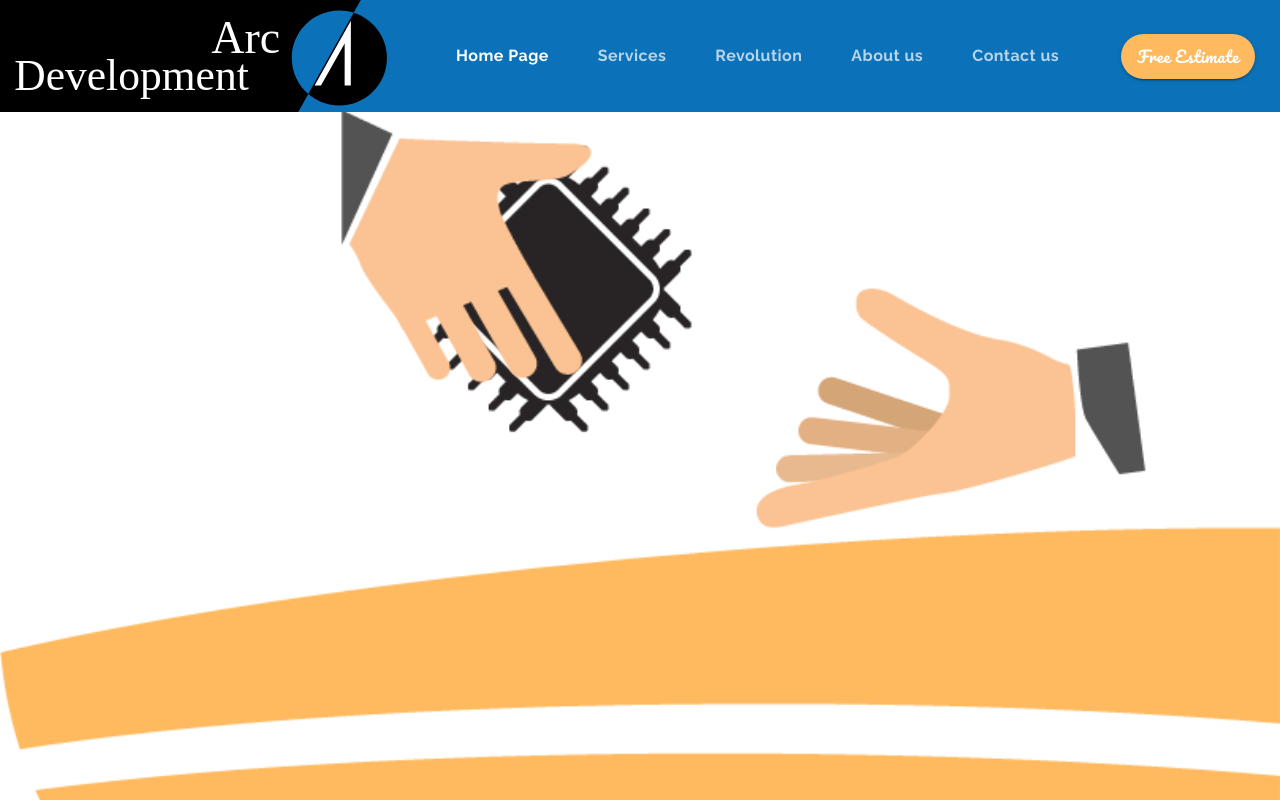
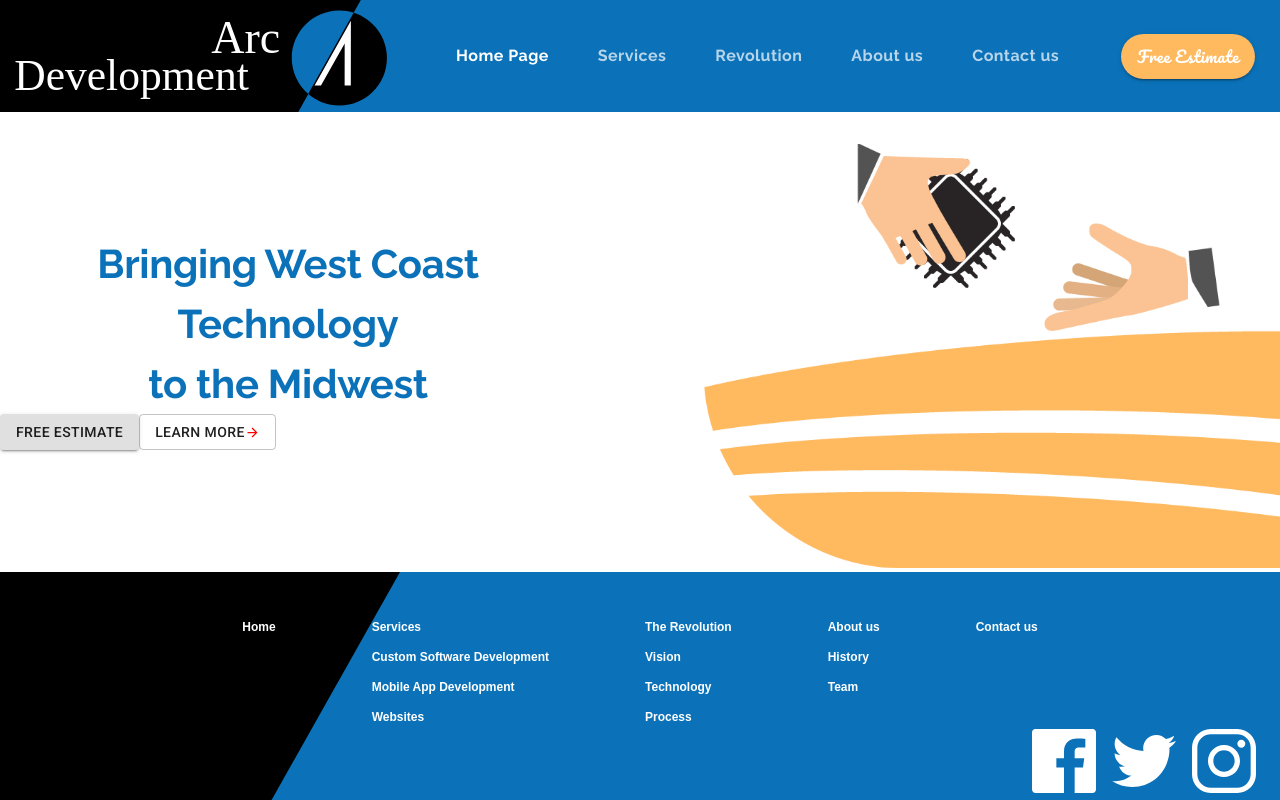
Before and after one commit to geogeorgiou/material-ui-crashcourse, a React (Create React App) app: page / in a window 1280 px wide. Shown: the top 800 px of the page. Built offline with nearby package versions, Linux system fonts and the light colour scheme.

Commit message:
ButtonArrow and alignments on LandingPage

```diff
--- a/src/components/LandingPage.js
+++ b/src/components/LandingPage.js
@@ -3,8 +3,19 @@
 import Lottie from 'react-lottie';
 import {makeStyles} from "@material-ui/styles";
 import animationData from '../animations/landinganimation/data';
+import Grid from "@material-ui/core/Grid";
+import Button from "@material-ui/core/Button";
+import ButtonArrow from "../components/ui/ButtonArrow";
+import Typography from "@material-ui/core/Typography";
 
 const useStyles = makeStyles(theme => ({
+
+    animation: {
+        maxWidth: "50em",
+        minWidth: "21em",
+        marginTop: "2em",
+        marginLeft: "10%"
+    }
 
 }));
 
@@ -19,7 +30,41 @@
 
 export default function LandingPage() {
 
+    const classes = useStyles();
+
     return (
-        <Lottie options={defaultOptions} height={"100%"} width={"100%"}/>
+        <Grid container direction="column">
+            <Grid item>
+                <Grid container justify="flex-end" alignItems="center" direction="row">
+
+                    {/*IMPORTANT use sm to share the same space until the given breakpoint (sm)*/}
+                    <Grid sm item>
+                        <Typography variant="h2" align="center">
+                            Bringing West Coast Technology
+                            <br/> to the Midwest
+                        </Typography>
+                        <Grid container>
+                            <Grid item>
+                                <Button variant="contained">Free Estimate</Button>
+                            </Grid>
+                            <Grid item>
+                                <Button variant="outlined">
+                                    Learn More
+                                    <ButtonArrow width={15} height={15} fill="red"/>
+                                </Button>
+                            </Grid>
+                        </Grid>
+                    </Grid>
+
+                    <Grid sm item className={classes.animation}>
+                        <Lottie options={defaultOptions} height={"100%"} width={"100%"}/>
+                    </Grid>
+
+                </Grid>
+
+            </Grid>
+
+        </Grid>
+        // <Lottie options={defaultOptions} height={"100%"} width={"100%"}/>
     )
 }
--- /dev/null
+++ b/src/components/ui/ButtonArrow.js
@@ -0,0 +1,16 @@
+import React from "react";
+
+export default function ButtonArrow(props) {
+  return (
+    <svg
+      className={props.class}
+      xmlns="http://www.w3.org/2000/svg"
+      width={props.width}
+      height={props.height}
+      fill={props.fill}
+      viewBox="0 0 18 18"
+    >
+      <path d="M9 3L7.94 4.06l4.19 4.19H3v1.5h9.13l-4.19 4.19L9 15l6-6z" />
+    </svg>
+  );
+}
--- a/src/components/ui/Theme.js
+++ b/src/components/ui/Theme.js
@@ -6,14 +6,14 @@
 export default createMuiTheme({
     palette: {
         common: {
-            blue: `${arcBlue}`,
-            orange: `${arcOrange}`
+            blue: arcBlue,
+            orange: arcOrange
         },
         primary: {
-            main: `${arcBlue}`
+            main: arcBlue
         },
         secondary: {
-            main: `${arcOrange}`
+            main: arcOrange
         }
     },
     typography: {
@@ -22,6 +22,24 @@
             textTransform: 'none',
             fontWeight: 700,
             fontSize: '1rem'
+        },
+        h2: {
+            fontFamily: "Raleway",
+            fontWeight: 700,
+            fontSize: "2.5rem",
+            color: arcBlue,
+            lineHeight: 1.5
+        },
+        h3: {
+            fontFamily: "Pacifico",
+            fontSize: "2.5rem",
+            color: arcBlue
+        },
+        h4: {
+            fontFamily: "Raleway",
+            fontSize: "1.75rem",
+            color: arcBlue,
+            fontWeight: 700
         },
         estimate: {
             fontFamily: "Pacifico",
```
